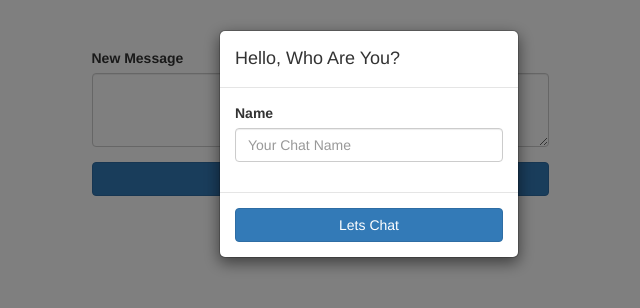
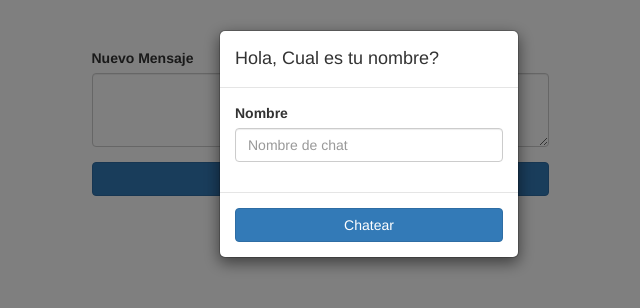
Before and after one commit to LuisRenePanjon/chat-app-mom-distribuidos, a website: page public/index.html in a window 1280 px wide. Shown: the whole page, without its empty margins (271-911 px from the left). Drawn offline with nearby package versions, Linux system fonts and the light colour scheme; no server answers.

```diff
--- a/public/index.html
+++ b/public/index.html
@@ -29,19 +29,19 @@
           <div class="modal-content">
 
             <div class="modal-header">
-              <h4 class="modal-title">Hello, Who Are You?</h4>
+              <h4 class="modal-title">Hola, Cual es tu nombre?</h4>
             </div>
 
             <form id="chatNameForm" method="post">
               <div class="modal-body">
                 <div class="form-group">
-                  <label for="chatName">Name</label>
-                  <input type="text" class="form-control" id="chatName" name="chatName" placeholder="Your Chat Name">
+                  <label for="chatName">Nombre</label>
+                  <input type="text" class="form-control" id="chatName" name="chatName" placeholder="Nombre de chat">
                 </div>
               </div>
 
               <div class="modal-footer">
-                <button type="submit" class="btn btn-primary btn-block">Lets Chat</button>
+                <button type="submit" class="btn btn-primary btn-block">Chatear</button>
               </div>
             </form>
           </div>
@@ -57,7 +57,7 @@
 
           <form id="chatForm" method="post">
             <div class="form-group">
-              <label for="message">New Message</label>
+              <label for="message">Nuevo Mensaje</label>
               <textarea class="form-control" id="message" name="message" rows="3"></textarea>
             </div>
 
--- a/public/script.js
+++ b/public/script.js
@@ -36,7 +36,7 @@
       } else {
         $('#modal').modal('hide')
       }
-
+      // Recibe mensajes y los agrega.
       chatSocket.on('chat', function(message) {
         message = JSON.parse(message)
         updateFeed(message, 'append')
```
Also changed, not shown: app.js (+9 -2 lines).
